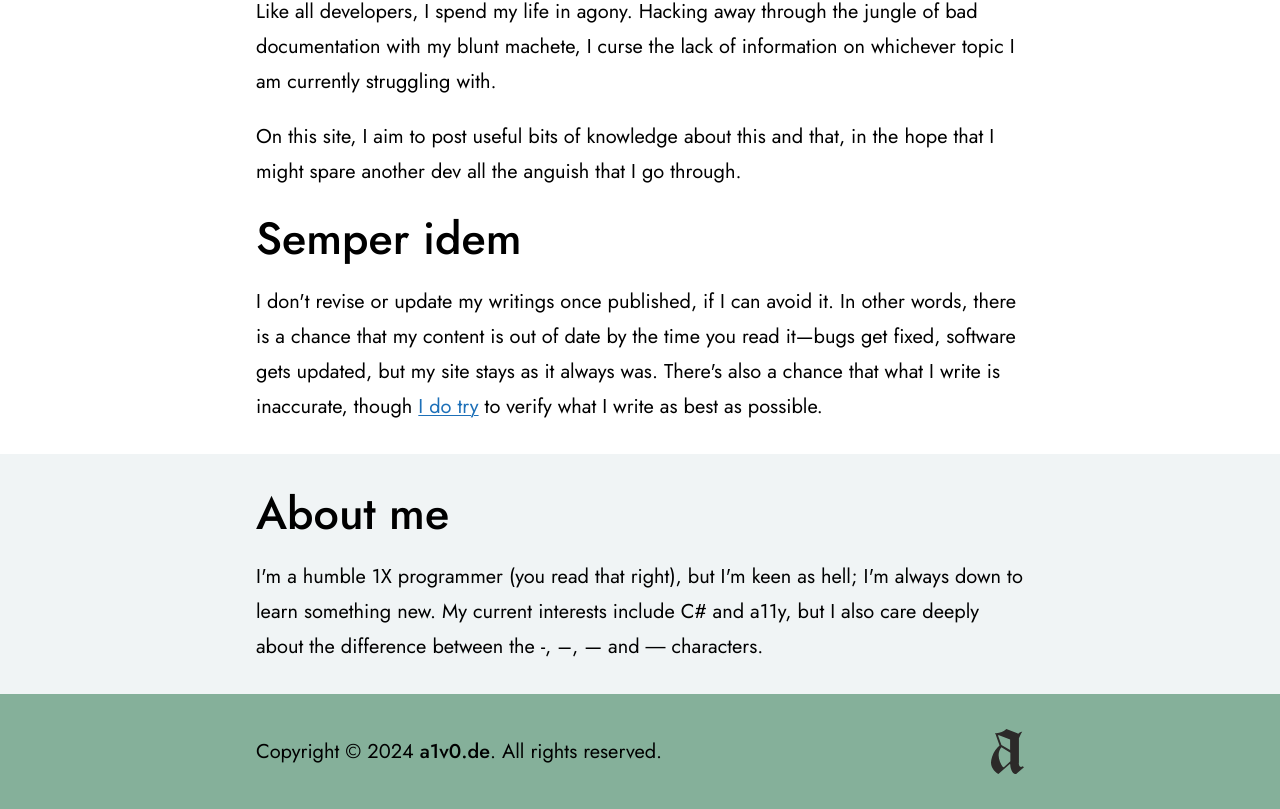
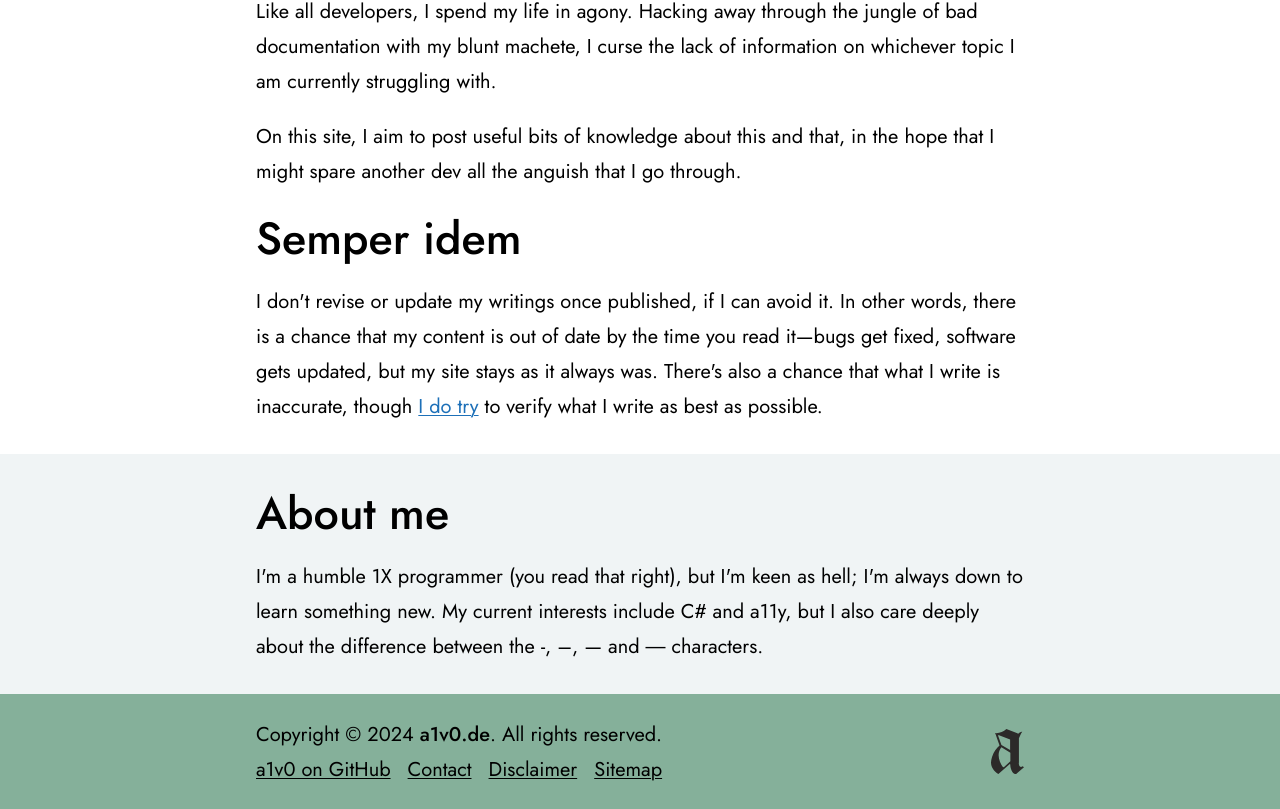
Before and after one commit to a1v0/a1v0.de, a Next.js app: page / in a window 1280 px wide. Shown: the part 516-1325 px from the top of the page. Built offline with nearby package versions, Linux system fonts and the light colour scheme.

Commit message:
Make links horizontal

```diff
--- a/components/Footer.tsx
+++ b/components/Footer.tsx
@@ -5,27 +5,17 @@ import Link from "next/link";
 function Footer() {
 	return (
 		<footer className="bg-brand-colour py-2 [&_a]:text-text-dark ">
-			<section className="clear-gutters flex items-center justify-between">
-				<p>
-					Copyright &copy; {new Date().getFullYear()}{" "}
-					<strong className="font-medium">a1v0.de</strong>. All rights
-					reserved.
-				</p>
-				<Logo classNames="h-9 my-5" />
-			</section>
-			{/*
-                    REFACTOR THESE LINKS INTO A HORIZONTAL FOOTER AT THE BOTTOM OF THE PAGE
-
-
-
-
-                    <nav aria-label="Footer">
-						<ul className="flush !ml-3 border-l-2 border-l-softer-black pl-3">
+			<div className="clear-gutters flex items-center justify-between">
+				<section className="flex flex-col">
+					<p className="m-0">
+						Copyright &copy; {new Date().getFullYear()}{" "}
+						<strong className="font-medium">a1v0.de</strong>. All
+						rights reserved.
+					</p>
+					<nav aria-label="Footer">
+						<ul className="flush m-0 flex justify-between">
 							<li>
-								<Link
-									className="flex"
-									href="https://github.com/a1v0/"
-								>
+								<Link href="https://github.com/a1v0/">
 									a1v0 on GitHub
 								</Link>
 							</li>
@@ -39,7 +29,10 @@ function Footer() {
 								<Link href="/sitemap.xml">Sitemap</Link>
 							</li>
 						</ul>
-					</nav> */}
+					</nav>
+				</section>
+				<Logo classNames="h-9 my-5" />
+			</div>
 		</footer>
 	);
 }
```
